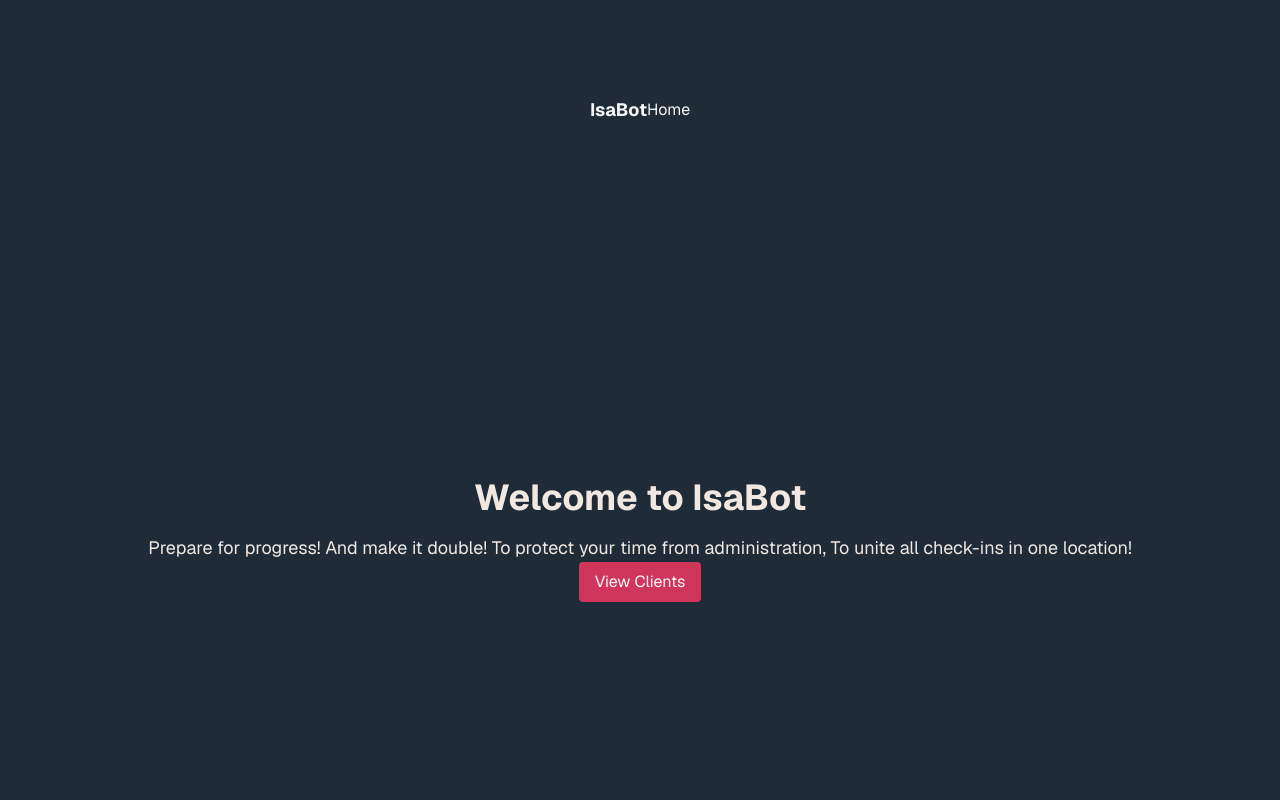
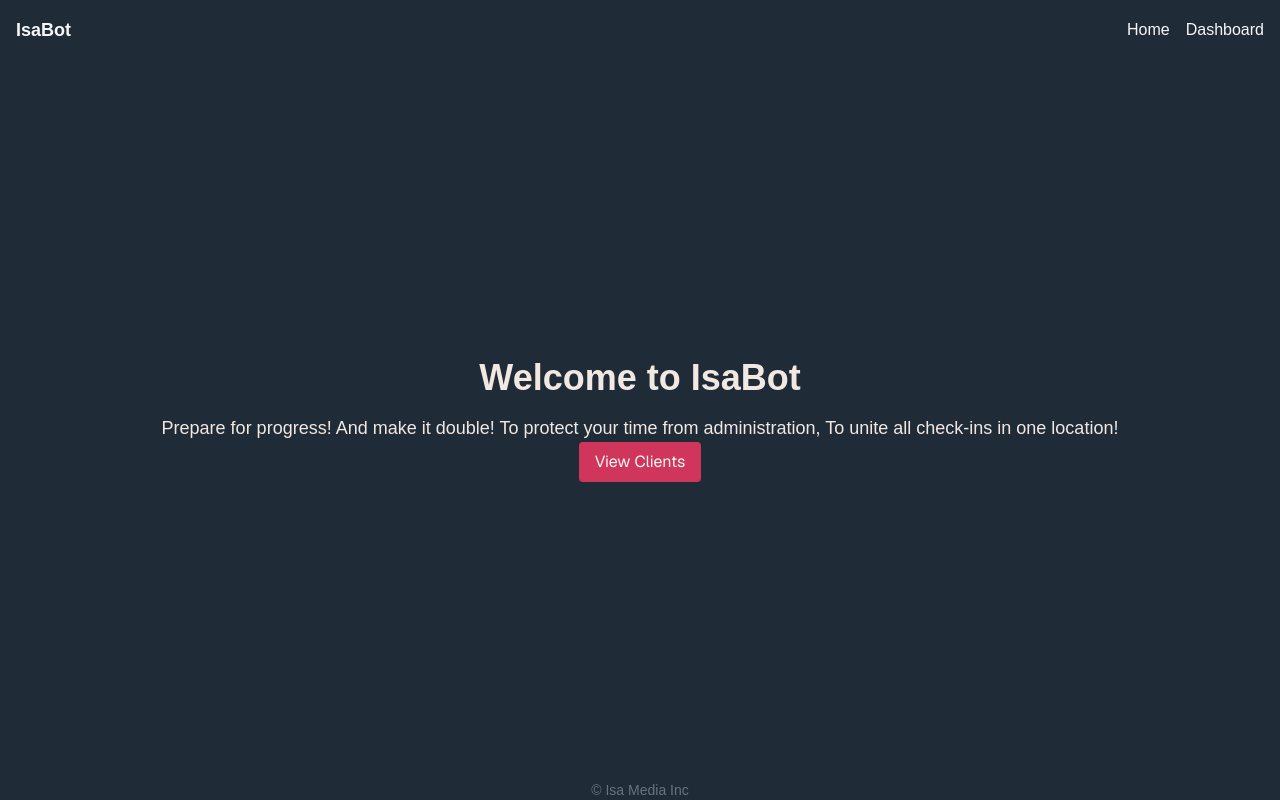
Before and after one commit to Jenni4B/IsaBot, a Next.js app: page / in a window 1280 px wide. Shown: the top 800 px of the page. Built offline with nearby package versions, Linux system fonts and the light colour scheme.

Commit message:
Fixed the NavBar issue on the landing page :)

```diff
--- a/src/app/components/navbar.tsx
+++ b/src/app/components/navbar.tsx
@@ -2,6 +2,8 @@
 
 const navItems = [
     { name: "Home", href: "/" },
+    { name: "Dashboard", href: "/dashboard" },
+    // { name: "Settings", href: "/settings" }, Not implemented yet
     ];
 
 
--- a/src/app/landingpage/page.tsx
+++ b/src/app/landingpage/page.tsx
@@ -2,7 +2,7 @@
 
 const LandingPage = () => {
     return (
-        <div className="flex flex-col items-center justify-center h-screen">
+        <div className="flex flex-col items-center justify-center flex-1">
             <h1 className="text-4xl font-bold mb-4">Welcome to IsaBot</h1>
             <p className="text-lg">
                 Prepare for progress! And make it double!
--- a/src/app/page.tsx
+++ b/src/app/page.tsx
@@ -10,8 +10,7 @@
       // - Adds responsive padding (larger on small screens and up)
       // - Adds extra bottom padding and gap between children
       // - Uses a custom font family
-    <div className="items-center justify-items-center min-h-screen
-                    p-8 pb-20 gap-16 sm:p-20 font-[family-name:var(--font-geist-sans)]">
+    <div className="flex flex-col min-h-screen">
       <NavBar />
       <LandingPage />
       <footer className="text-center">
```
